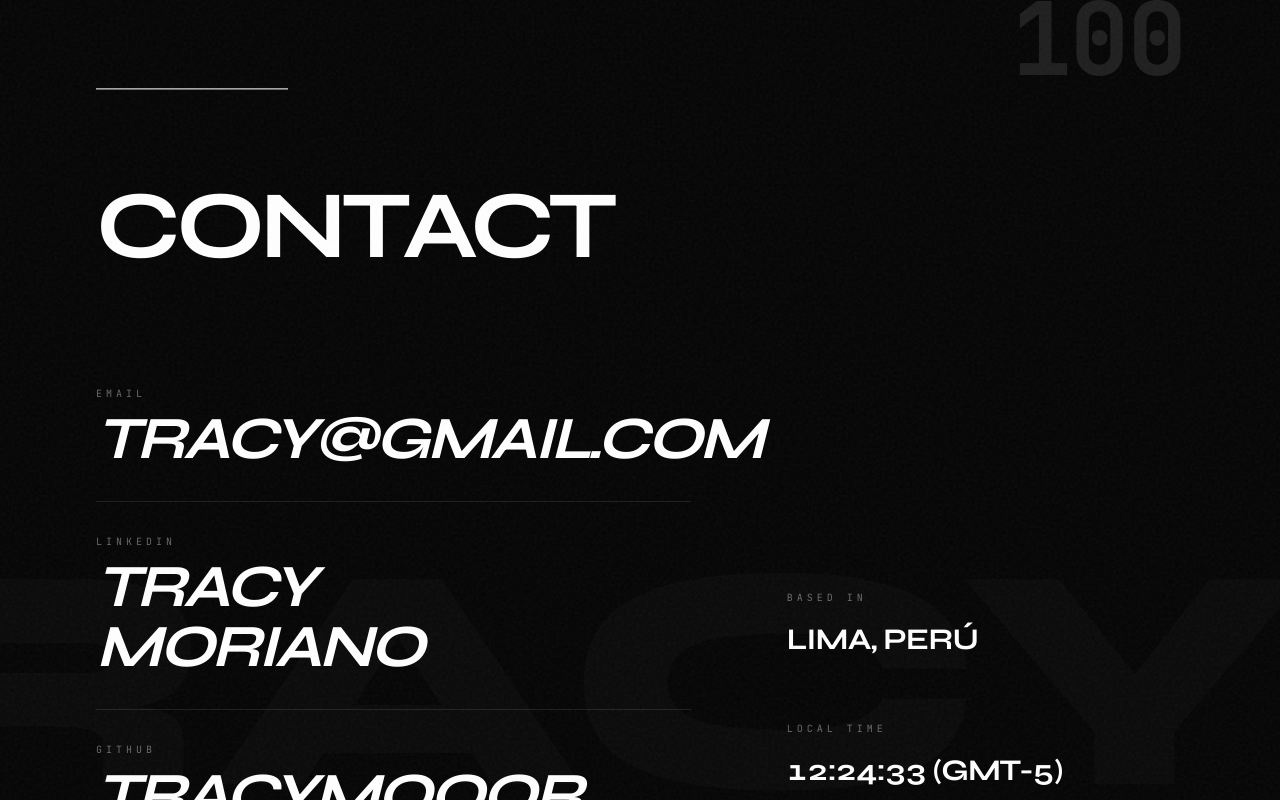
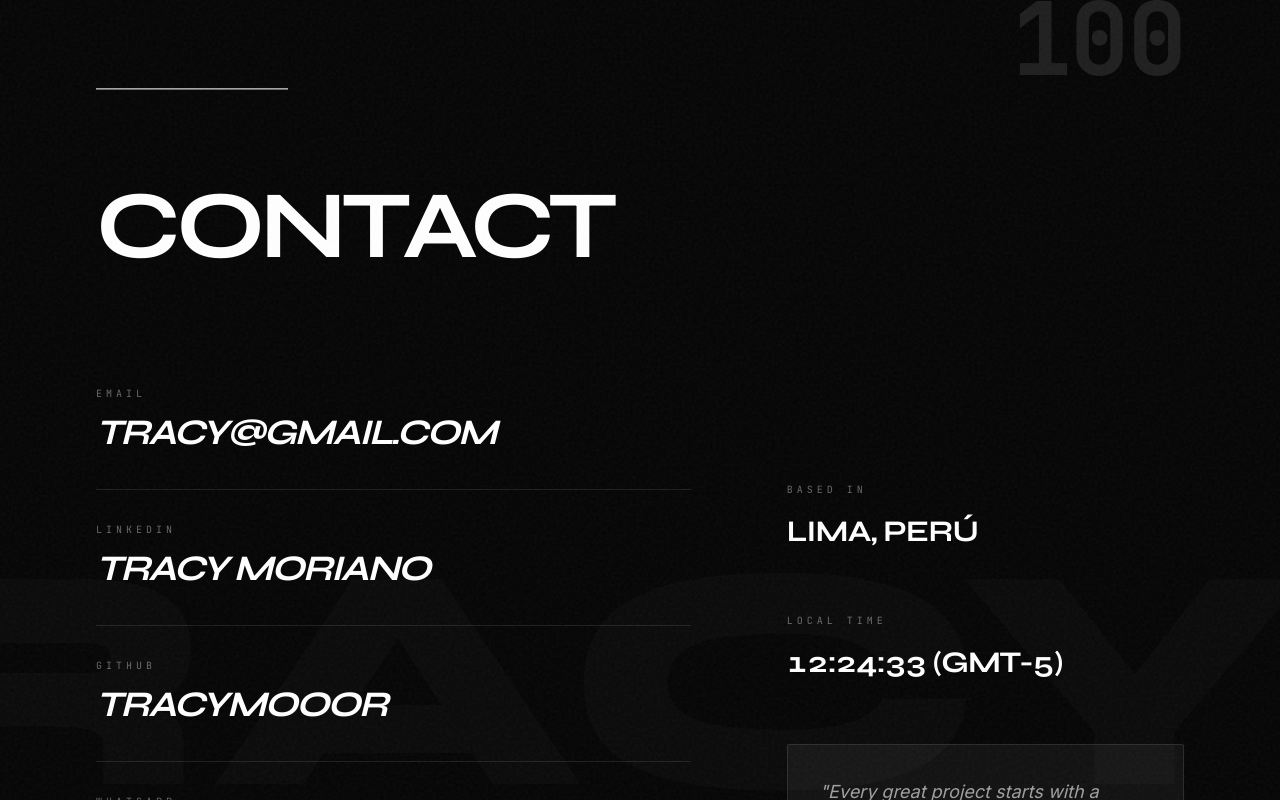
Before and after one commit to TracyMooor/PortafolioWebTracy, a React (Vite) app: page /contact in a window 1280 px wide. Built offline with nearby package versions, Linux system fonts and the light colour scheme.

Commit message:
changes made

```diff
--- a/components/ContactPage.tsx
+++ b/components/ContactPage.tsx
@@ -60,7 +60,7 @@ const ContactPage: React.FC = () => {
         >
             <span className="mono text-[10px] uppercase text-white/40 mb-2 tracking-[0.4em]">{label}</span>
             <div className="flex justify-between items-center">
-                <span className="heading text-3xl md:text-5xl lg:text-6xl font-bold uppercase tracking-tighter group-hover:translate-x-4 transition-transform duration-500 italic group-hover:not-italic">
+                <span className="heading text-xl md:text-3xl lg:text-4xl font-bold uppercase tracking-tighter group-hover:translate-x-4 transition-transform duration-500 italic group-hover:not-italic">
                     {value}
                 </span>
                 <svg viewBox="0 0 24 24" fill="none" stroke="currentColor" strokeWidth="2" strokeLinecap="round" strokeLinejoin="round" className="w-8 h-8 md:w-12 md:h-12 opacity-0 group-hover:opacity-100 transition-all duration-500 rotate-[-45deg] group-hover:rotate-0">
```
